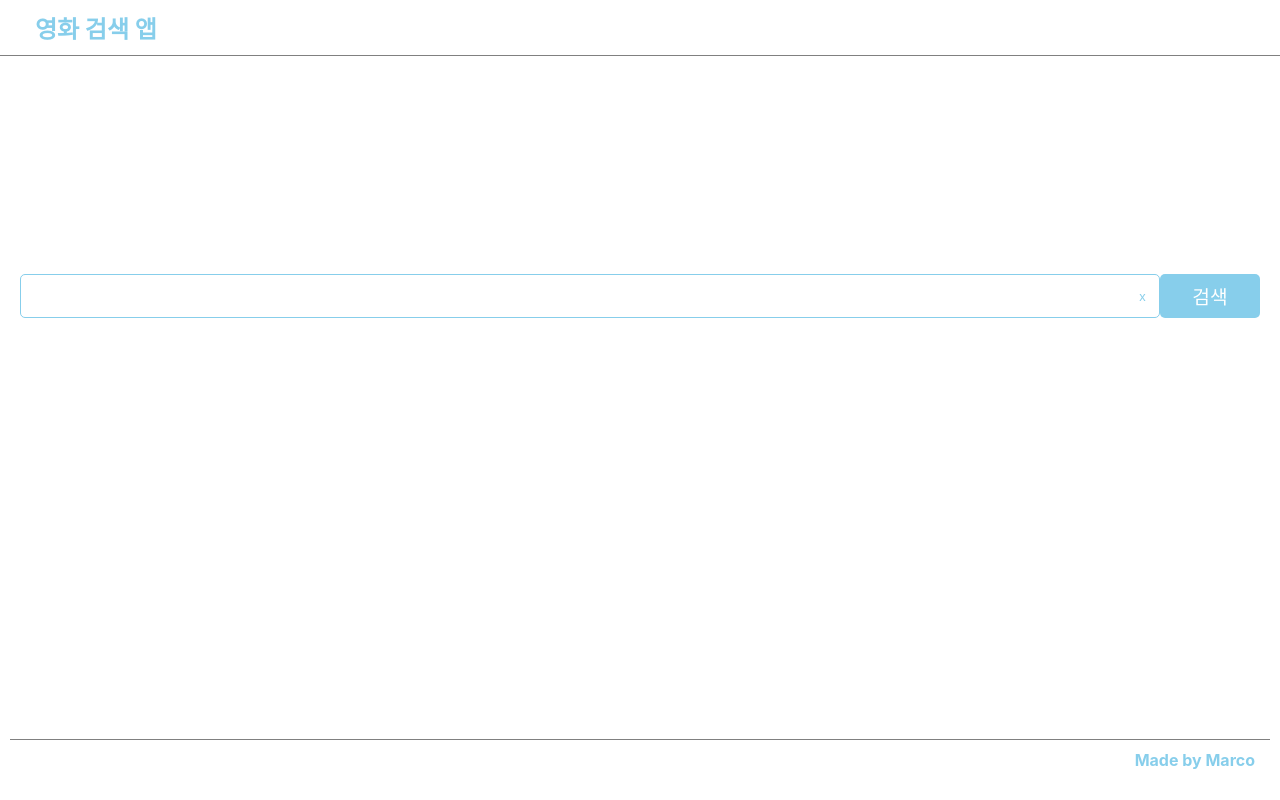
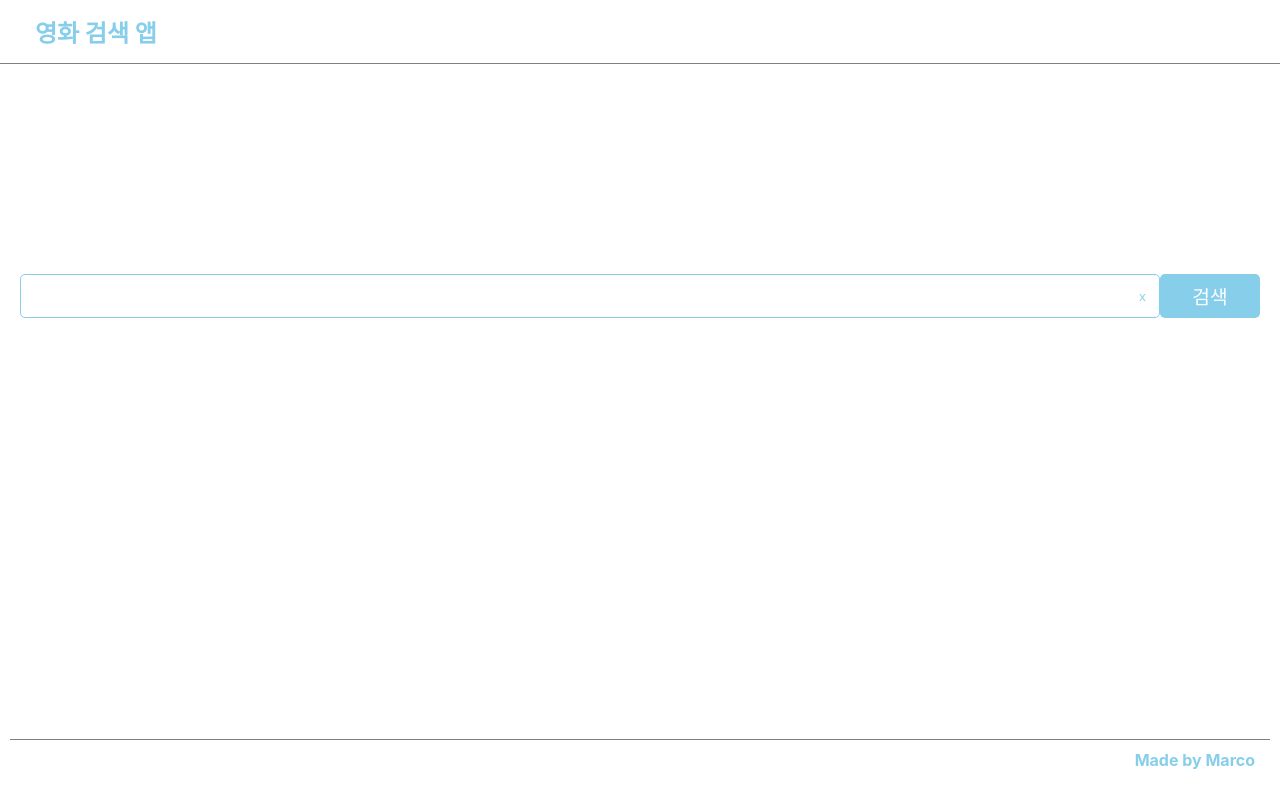
Before and after one commit to beta1360/search-movie-next, a Next.js app: page / in a window 1280 px wide. Built offline with nearby package versions, Linux system fonts and the light colour scheme.

Commit message:
feat: Modify style and remove unused code

```diff
--- a/components/layouts/BaseLayout.tsx
+++ b/components/layouts/BaseLayout.tsx
@@ -1,4 +1,4 @@
-import { ReactElement, useEffect, useLayoutEffect, useMemo } from 'react'
+import { ReactElement, useMemo } from 'react'
 import { useState, useCallback } from 'react'
 import { useRouter } from 'next/router'
 import TopLayout from "@/components/layouts/Top"
--- a/components/layouts/Top.tsx
+++ b/components/layouts/Top.tsx
@@ -12,6 +12,7 @@ const topLayoutStyle = css`
   padding: 10px 15px;
   background-color: #fff;
   border-bottom: 1px solid grey;
+  height: 64px;
 `
 
 const titleStyle = css`
```
